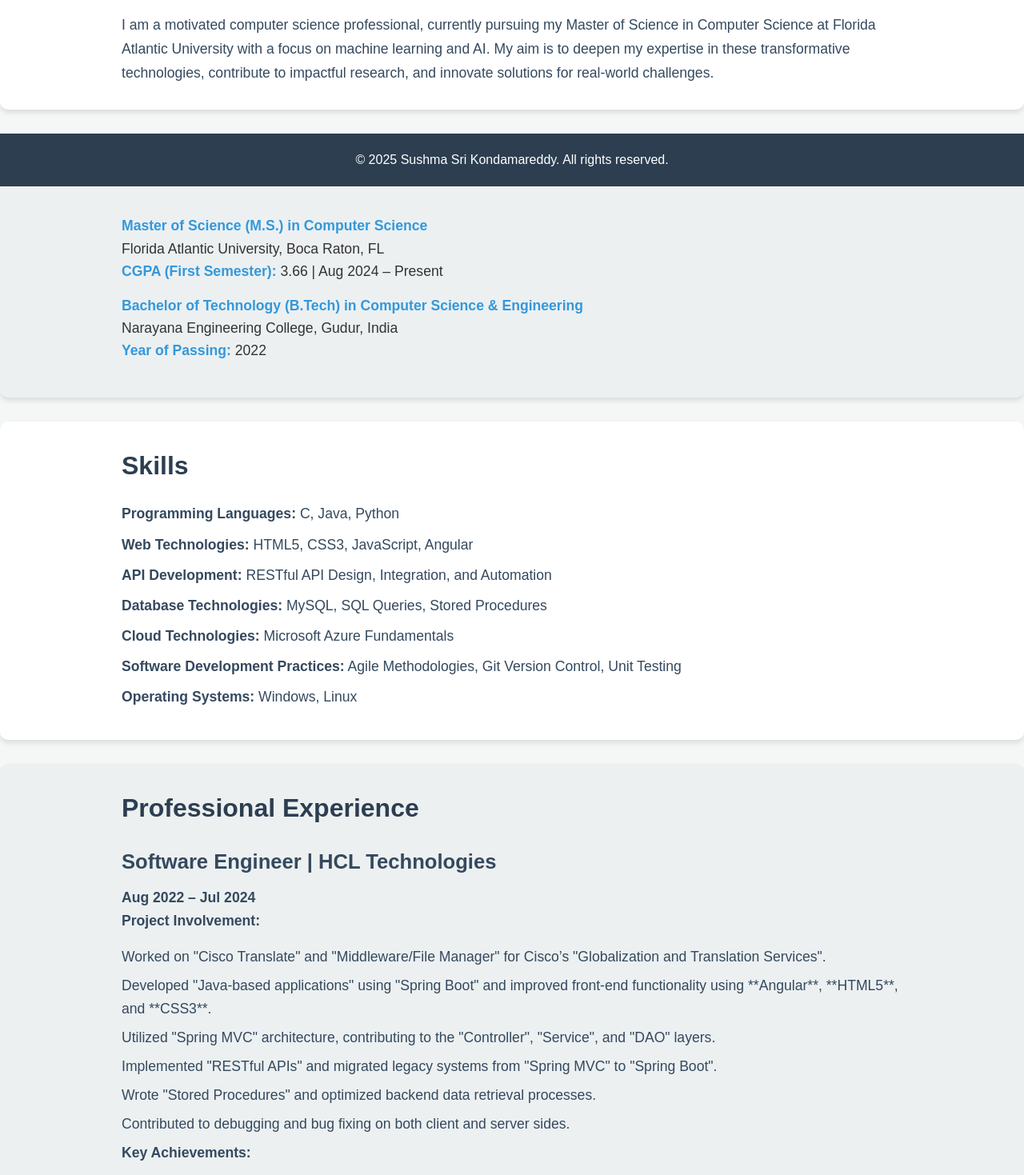
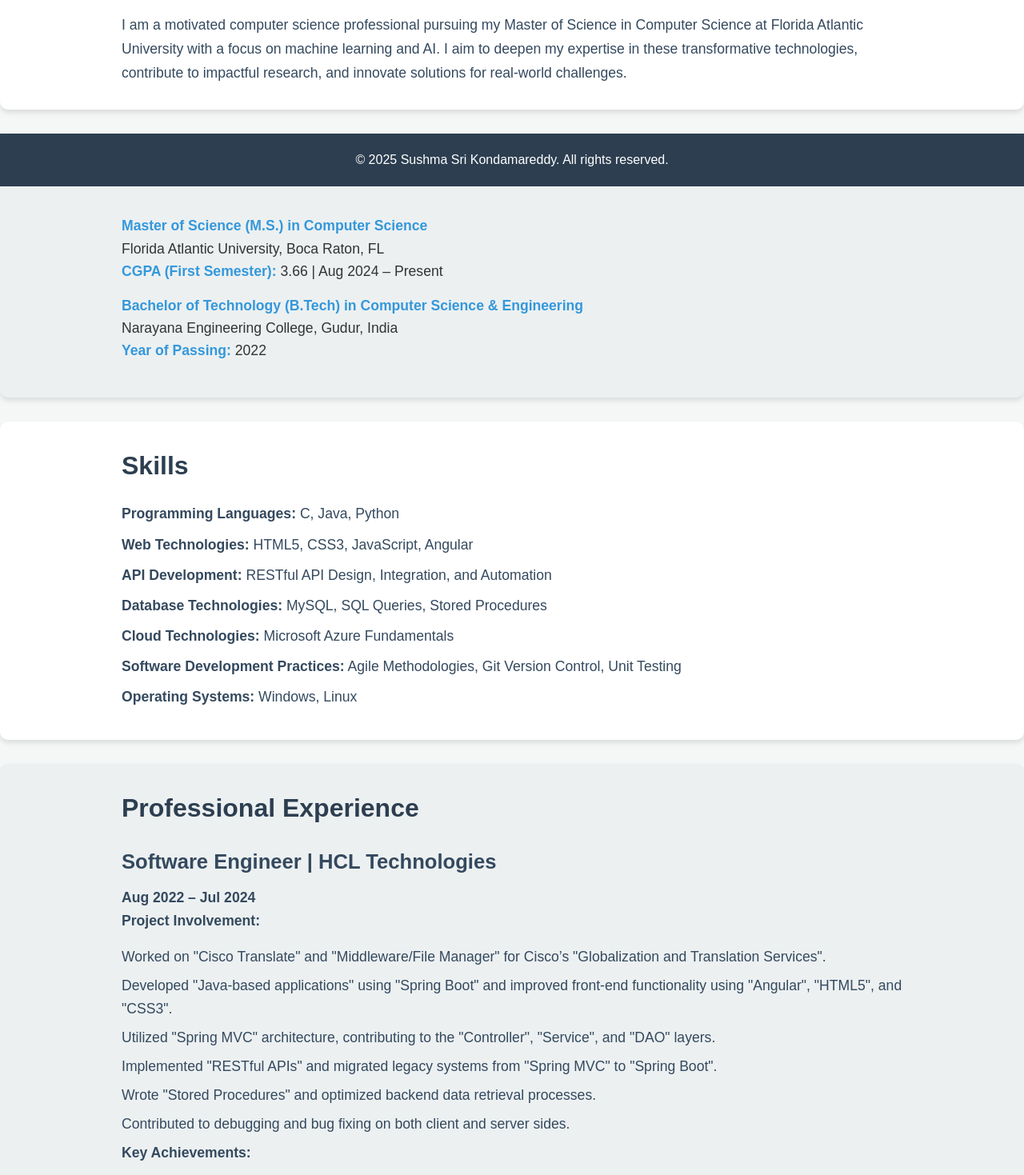
Before and after one commit to SushmaSri028/portfolio, a plain HTML site: page index.html in a window 1280 px wide. Shown: the part 567-2036 px from the top of the page at 80% size. Drawn offline with Linux system fonts and the light colour scheme.

Commit message:
Update index.html

```diff
--- a/index.html
+++ b/index.html
@@ -25,7 +25,7 @@
     <section class="objective">
         <div class="container">
             <h2>Objective</h2>
-            <p>I am a motivated computer science professional, currently pursuing my Master of Science in Computer Science at Florida Atlantic University with a focus on machine learning and AI. My aim is to deepen my expertise in these transformative technologies, contribute to impactful research, and innovate solutions for real-world challenges.</p>
+            <p>I am a motivated computer science professional pursuing my Master of Science in Computer Science at Florida Atlantic University with a focus on machine learning and AI. I aim to deepen my expertise in these transformative technologies, contribute to impactful research, and innovate solutions for real-world challenges.</p>
         </div>
     </section>
 
@@ -73,7 +73,7 @@
             <p><strong>Project Involvement:</strong></p>
             <ul>
                 <li>Worked on "Cisco Translate" and "Middleware/File Manager" for Cisco’s "Globalization and Translation Services".</li>
-                <li>Developed "Java-based applications" using "Spring Boot" and improved front-end functionality using **Angular**, **HTML5**, and **CSS3**.</li>
+                <li>Developed "Java-based applications" using "Spring Boot" and improved front-end functionality using "Angular", "HTML5", and "CSS3".</li>
                 <li>Utilized "Spring MVC" architecture, contributing to the "Controller", "Service", and "DAO" layers.</li>
                 <li>Implemented "RESTful APIs" and migrated legacy systems from "Spring MVC" to "Spring Boot".</li>
                 <li>Wrote "Stored Procedures" and optimized backend data retrieval processes.</li>
```
